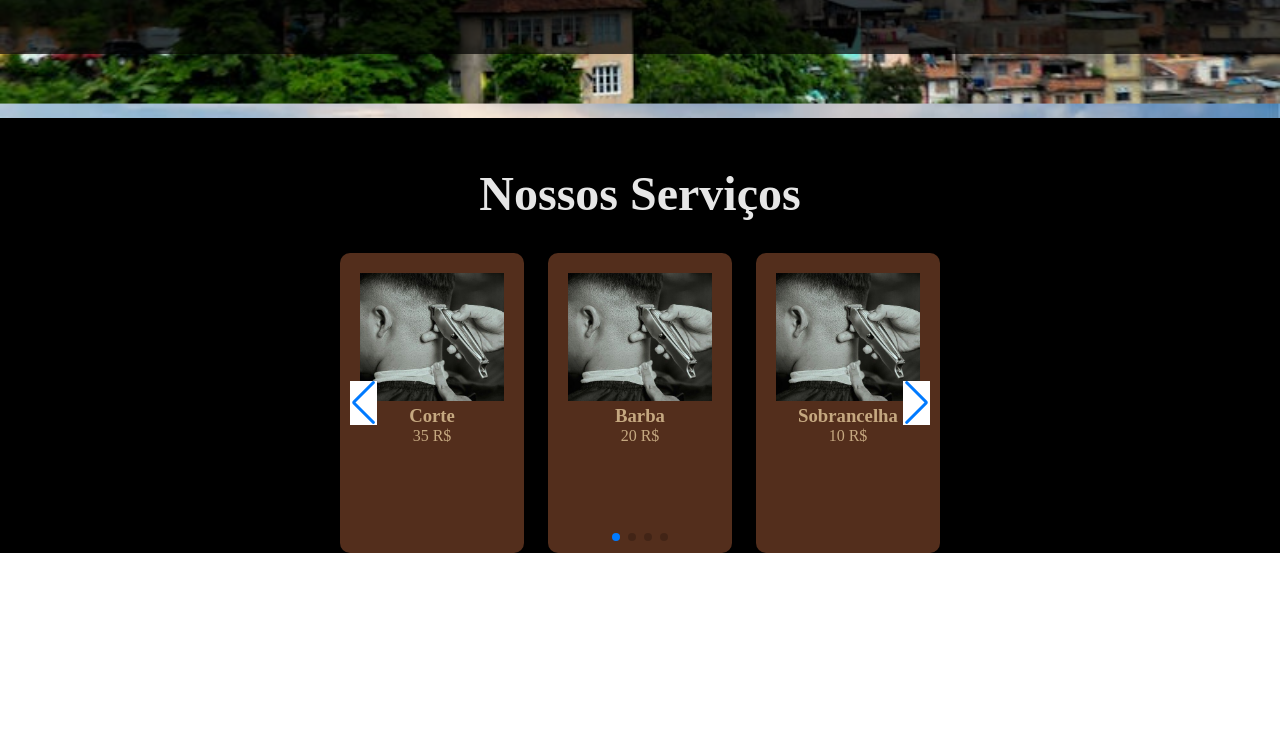
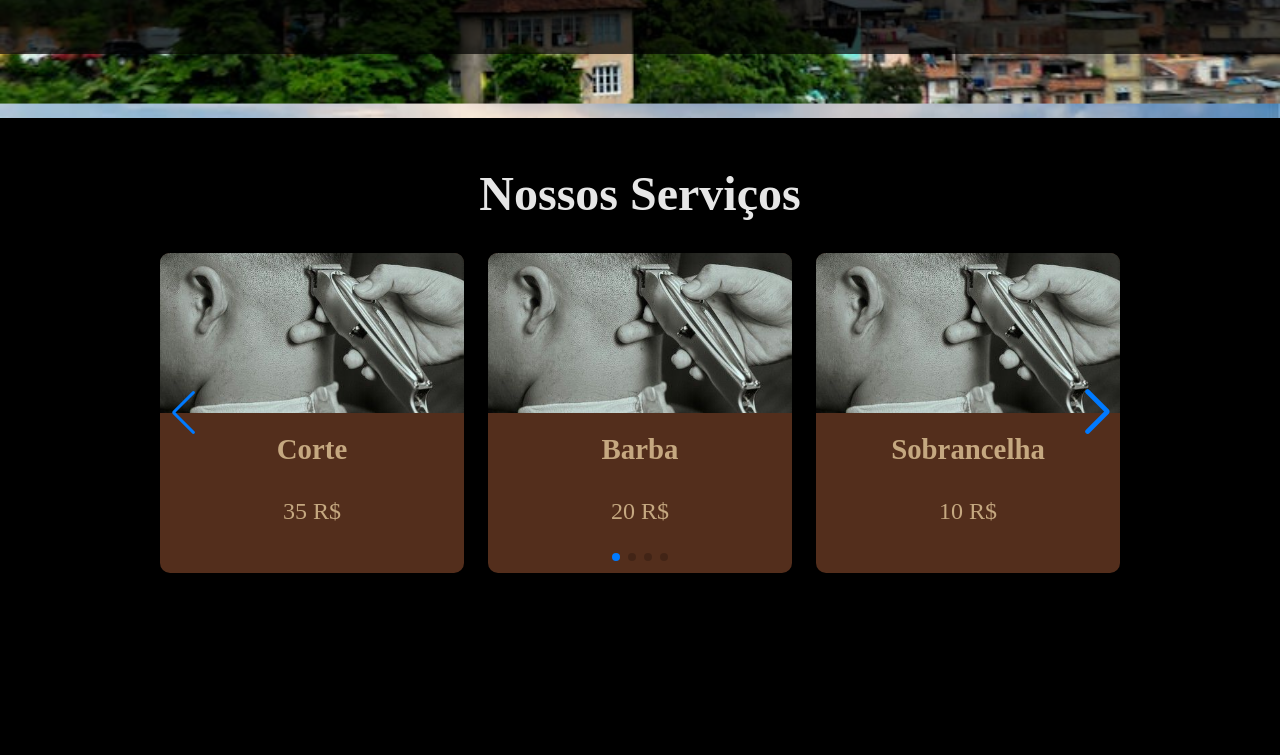
Before and after one commit to JonathanAlves05/ProjetoBarbearia, a plain HTML site: page index.html in a window 1280 px wide. Shown: the part 746-1501 px from the top of the page. Before the commit the page ends 1299 px from the top, so only its background shows below. Drawn offline with nearby package versions, Linux system fonts and the light colour scheme.

Commit message:
atualizando o carrossel

```diff
--- /dev/null
+++ b/css/footer.css
@@ -0,0 +1,4 @@
+.footer{
+  background-color: #423F3E;
+  height: 80%;
+}
--- a/css/servicos.css
+++ b/css/servicos.css
@@ -1,17 +1,34 @@
 .swiper {
     width: 100%;
-    height: 300px;
-    max-width: 600px; /* Limita a largura máxima */
-    margin: 0 auto; /* Centraliza o swiper */
+    height: 20rem;
+    max-width: 60rem; /* Limita a largura máxima */
+    margin-bottom: 5rem;
+    position: relative;
+
   }
+/* Estilos das setas */
 .swiper-button-prev,
-.swiper-button-next{
-    background-color: white;
-    width: 25px;
-    height: 25px;
-    color: pink;
+.swiper-button-next {
+
+    color: white;
 
 }
+
+
+  .swiper-button-next,
+  .swiper-.swiper-button-prev {
+    font-size: 2.2rem;
+    font-weight: bold;
+    color: var(white);
+  }
+
+  .swiper-button-next {
+    right: 0;
+  }
+
+  .swiper-button-prev {
+    left: 0;
+  }
 .txtServicos{
     display: flex;
     flex-direction: column;
@@ -24,6 +41,8 @@
 
 .precoServico{
     text-align: center;
+    font-size: 1.5rem;
+
 }
 .swiper-slide{
 
@@ -31,20 +50,32 @@
     flex-direction: column;
     color: #C5A880;
     background-color: #532E1C; /* ou a cor de fundo desejada */
-    width: 80rem;
-    padding: 20px;
+    width: 230rem;
     border-radius: 10px;
     box-shadow: 0 4px 6px rgba(0, 0, 0, 0.1);
     transition: transform 0.3s ease-in-out;
     text-align: center;
+
+
+
+
 }
 .imgServicos{
-    height: 8rem;
+    height: 50%;
     width: 100%;
     object-fit: cover;
     padding: 0;
-    align-items: center;
+    border-radius: 0.6rem 0.6rem 0 0;
+
 }
 #servicos{
     background-color: black;
+    height: 80%;
 }
+
+.nomeServico {
+    font-size: 1.8rem;
+    color: #C5A880;
+    margin-top: 1rem;
+    margin-bottom: 2rem;
+}
--- a/index.html
+++ b/index.html
@@ -9,9 +9,11 @@
     <link rel="preconnect" href="https://fonts.gstatic.com" crossorigin>
     <link href="https://fonts.googleapis.com/css2?family=Varela+Round&display=swap" rel="stylesheet">
 
+    <link rel="stylesheet" href="https://cdn.jsdelivr.net/npm/swiper@11/swiper-bundle.min.css"/>
     <link rel="icon" type="image/x-icon" href="/images/imgBarb.png">
     <link rel="stylesheet" href="css/style.css">
     <link rel="stylesheet" href="css/servicos.css">
+    <link rel="stylesheet" href="css/footer.css">
 
     <link rel="stylesheet" href="https://cdn.jsdelivr.net/npm/swiper@11/swiper-bundle.min.css"/>
 
@@ -94,6 +96,10 @@
 
       </section>
 
+      <footer class="footer">
+
+      </footer>
+
 
       <script src="https://cdn.jsdelivr.net/npm/swiper@11/swiper-bundle.min.js"></script>
       <script src="/javascript/mobile.js"></script>
```
